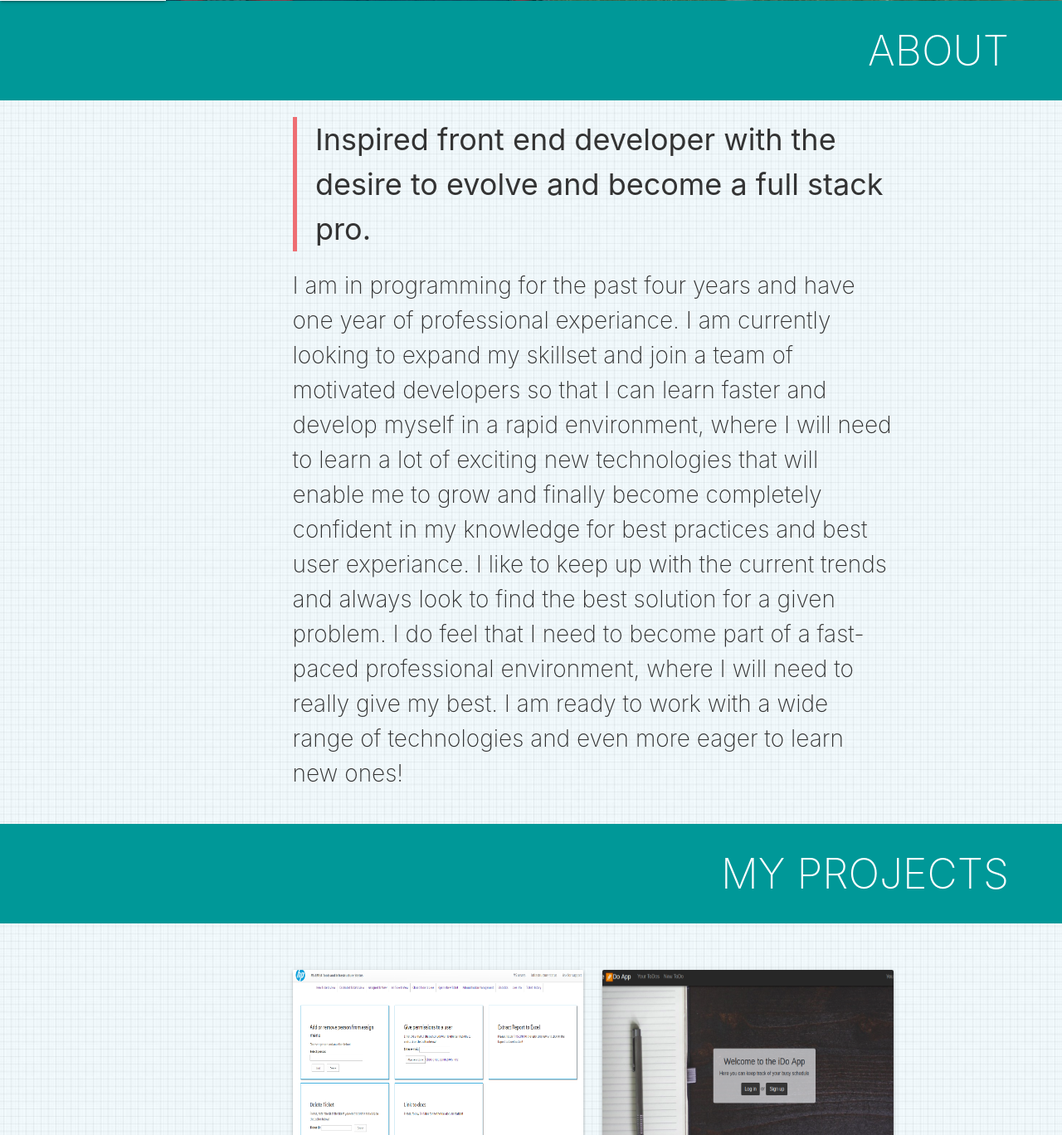
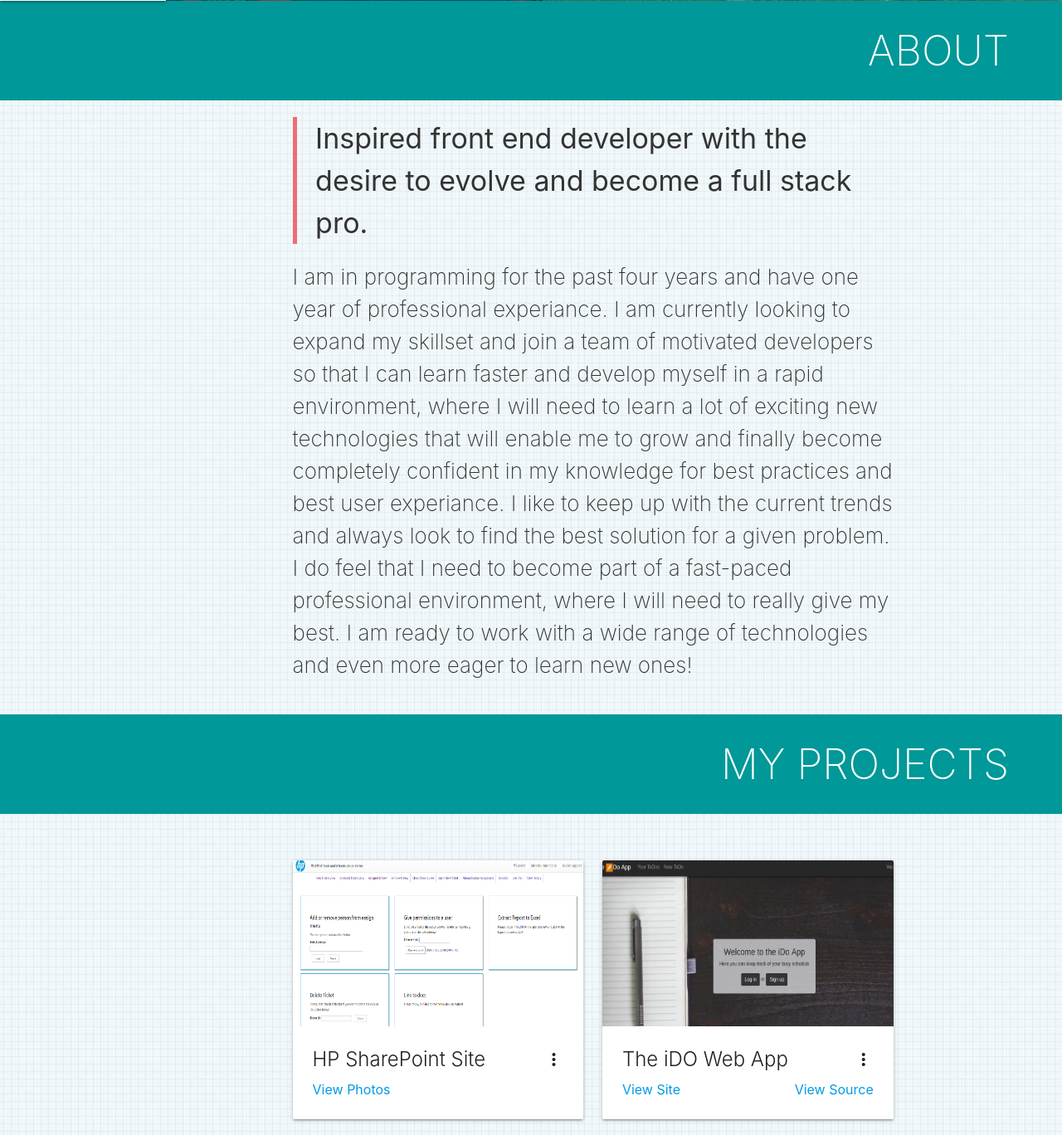
Before and after one commit to VelizarT/ExpressServer, a Node server app: page / in a window 1280 px wide. Shown: the part 799-2167 px from the top of the page at 83% size. Run offline with Node 20, Linux system fonts and the light colour scheme; some libraries are stand-ins or nearby versions.

Commit message:
Font-size fixed

```diff
--- a/public/css/style.css
+++ b/public/css/style.css
@@ -122,11 +122,11 @@ nav#sidenav-custom ul li a span {
 }
 
 .quote-cnt blockquote {
-    font-size: 36px;
+    font-size: 34px;
 }
 
 .about-text {
-    font-size: 28px;
+    font-size: 26px;
     font-weight: 200;
 }
 
```
